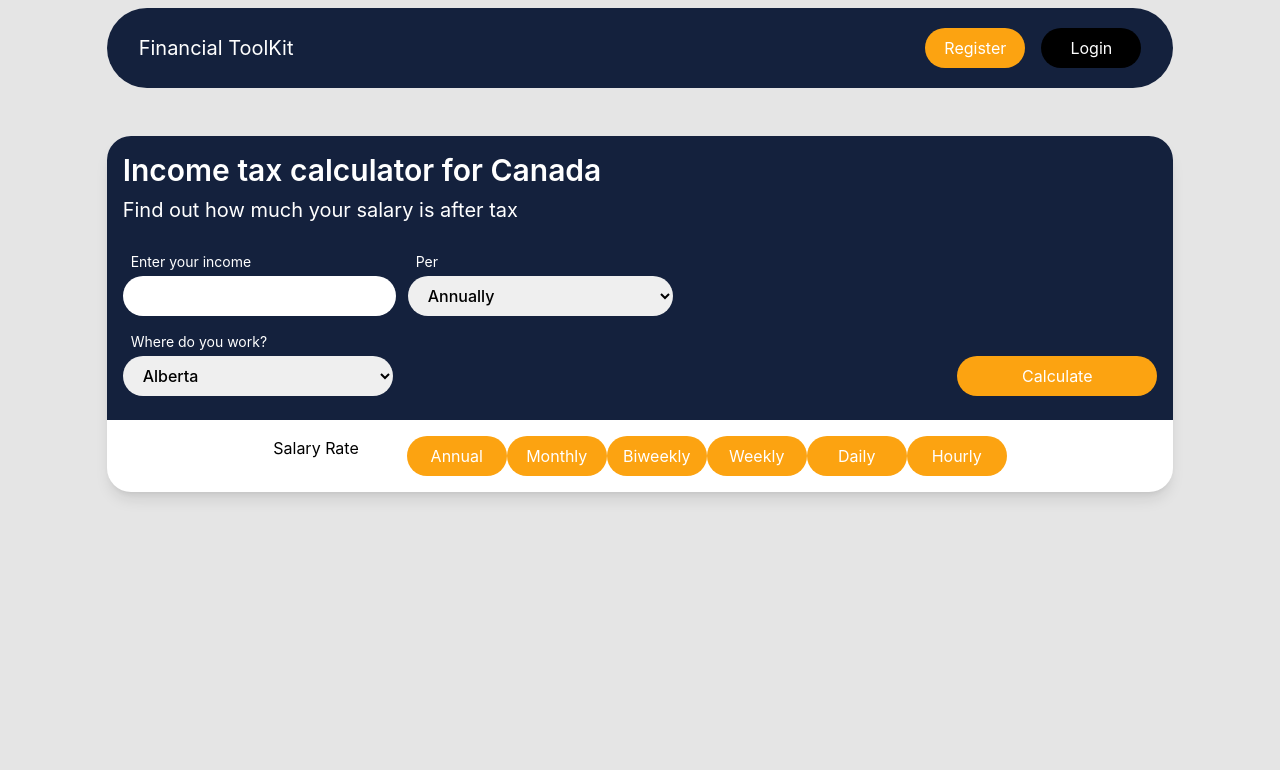
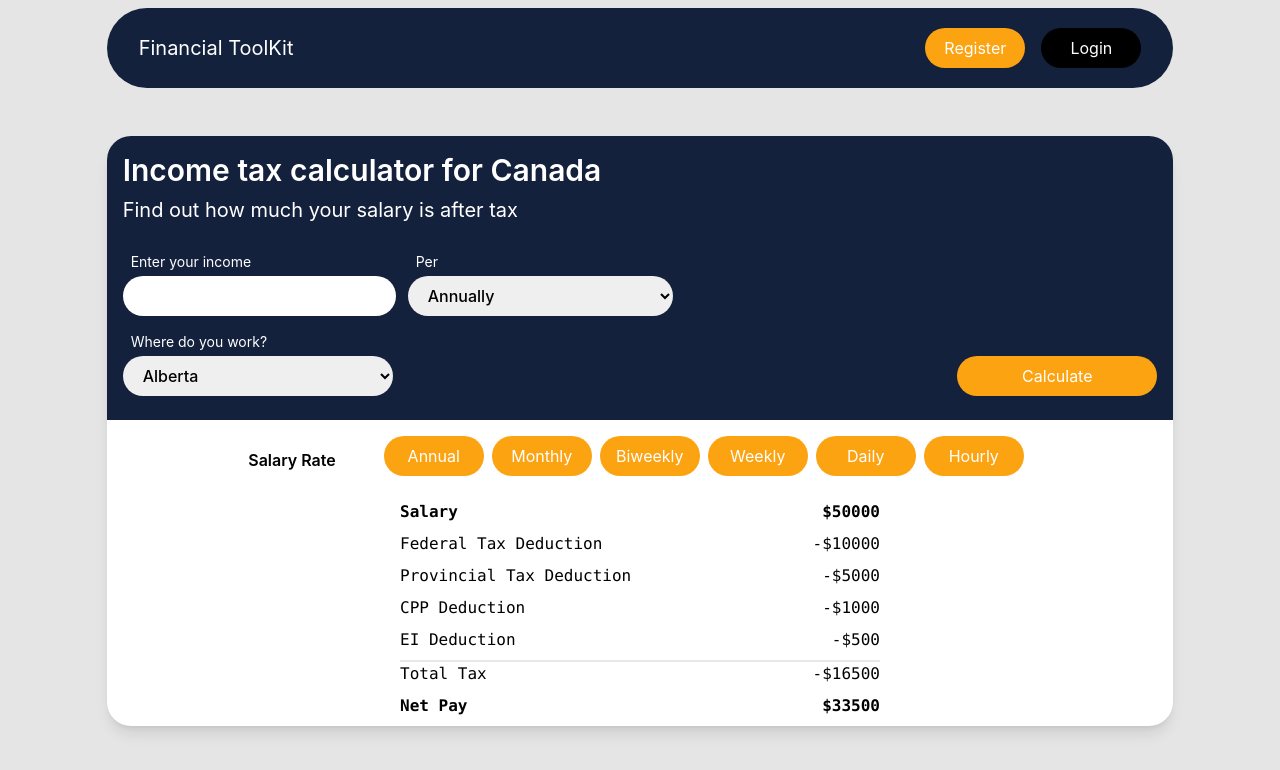
Before and after one commit to touseefyounas/financialToolkit, a React (Create React App) app in the folder frontend-react/: page /income-tax in a window 1280 px wide. Shown: the top 770 px of the page. Built offline with nearby package versions, Linux system fonts and the light colour scheme.

Commit message:
income-tax layout

```diff
--- a/frontend-react/package.json
+++ b/frontend-react/package.json
@@ -12,6 +12,7 @@
     "@types/react-dom": "^18.3.1",
     "react": "^18.3.1",
     "react-dom": "^18.3.1",
+    "react-icons": "^5.3.0",
     "react-router-dom": "^6.27.0",
     "react-scripts": "5.0.1",
     "typescript": "^4.9.5",
--- /dev/null
+++ b/frontend-react/src/IncomeDisplay.tsx
@@ -0,0 +1,43 @@
+
+
+
+const IncomeDisplay = () => {
+    return (
+        <>
+        <div className="font-mono text-primary border-b-2">
+            <div className="flex justify-between mb-2 font-semibold">
+                <p>Salary</p>
+                <p>$50000</p>
+            </div>
+            <div className="flex justify-between mb-2">
+                <p>Federal Tax Deduction</p>
+                <p>-$10000</p>
+            </div>
+            <div className="flex justify-between mb-2">
+                <p>Provincial Tax Deduction</p>
+                <p>-$5000</p>
+            </div>
+            <div className="flex justify-between mb-2">
+                <p>CPP Deduction</p>
+                <p>-$1000</p>
+            </div>
+            <div className="flex justify-between mb-2">
+                <p>EI Deduction</p>
+                <p>-$500</p>
+            </div>
+        </div>
+        <div className="font-mono text-primary">
+            <div className="flex justify-between mb-2">
+                <p>Total Tax</p>
+                <p>-$16500</p>
+            </div>
+            <div className="flex justify-between mb-2  font-semibold">
+                <p>Net Pay</p>
+                <p>$33500</p>
+            </div>
+        </div>
+        </>
+    )
+}
+
+export default IncomeDisplay;
--- a/frontend-react/src/IncomeTax.tsx
+++ b/frontend-react/src/IncomeTax.tsx
@@ -1,4 +1,4 @@
-
+import IncomeDisplay from "./IncomeDisplay";
 
 
 const IncomeTax = () => {
@@ -60,15 +60,20 @@ const IncomeTax = () => {
                 </form>
             </div>
             </div>
-            <div className="flex justify-center p-4 w-full gap-2 md:gap-12">
-                <h5 className="text-primary">Salary Rate</h5>
-                <div>
-                    <button className="text-text bg-accent px-4 py-2 min-w-[100px] rounded-full h-10 hover:font-bold hover:bg-primary">Annual</button>
-                    <button className="text-text bg-accent px-4 py-2 min-w-[100px] rounded-full h-10 hover:font-bold hover:bg-primary">Monthly</button>
-                    <button className="text-text bg-accent px-4 py-2 min-w-[100px] rounded-full h-10 hover:font-bold hover:bg-primary">Biweekly</button>
-                    <button className="text-text bg-accent px-4 py-2 min-w-[100px] rounded-full h-10 hover:font-bold hover:bg-primary">Weekly</button>
-                    <button className="text-text bg-accent px-4 py-2 min-w-[100px] rounded-full h-10 hover:font-bold hover:bg-primary">Daily</button>
-                    <button className="text-text bg-accent px-4 py-2 min-w-[100px] rounded-full h-10 hover:font-bold hover:bg-primary">Hourly</button>
+            <div className="flex flex-col w-full justify-center items-center">
+                <div className="flex items-center justify-center p-4 w-full gap-2 md:gap-12">
+                    <h5 className="text-primary font-semibold">Salary Rate</h5>
+                    <div>
+                        <button className="text-text bg-accent px-4 py-2 min-w-[100px] rounded-full h-10 hover:font-bold hover:bg-primary mr-2 mb-2">Annual</button>
+                        <button className="text-text bg-accent px-4 py-2 min-w-[100px] rounded-full h-10 hover:font-bold hover:bg-primary mr-2 mb-2">Monthly</button>
+                        <button className="text-text bg-accent px-4 py-2 min-w-[100px] rounded-full h-10 hover:font-bold hover:bg-primary mr-2 mb-2">Biweekly</button>
+                        <button className="text-text bg-accent px-4 py-2 min-w-[100px] rounded-full h-10 hover:font-bold hover:bg-primary mr-2 mb-2">Weekly</button>
+                        <button className="text-text bg-accent px-4 py-2 min-w-[100px] rounded-full h-10 hover:font-bold hover:bg-primary mr-2 mb-2">Daily</button>
+                        <button className="text-text bg-accent px-4 py-2 min-w-[100px] rounded-full h-10 hover:font-bold hover:bg-primary mr-2 mb-2">Hourly</button>
+                    </div>
+                </div>
+                <div className="max-w-[640px] w-full px-10 lg:px-20">
+                    <IncomeDisplay/>
                 </div>
             </div>
         </div>
--- /dev/null
+++ b/frontend-react/src/ProtectedRoute.tsx
@@ -0,0 +1,39 @@
+
+import { ReactElement, useEffect, useState } from "react";
+import { Navigate } from "react-router-dom";
+
+interface ProtectedRouteProps {
+    children: ReactElement;
+  }
+
+const ProtectedRoute: React.FC<ProtectedRouteProps> = ({children}): JSX.Element | null => {
+  const [isAuthenticated, setIsAuthenticated] = useState<boolean | null>(null);
+
+  useEffect(() => {
+    const checkAuth = async () => {
+      try {
+        const response = await fetch("/auth/check", {
+          credentials: "include",
+        });
+        if (response.ok) {
+          setIsAuthenticated(true);
+        } else {
+          setIsAuthenticated(false);
+        }
+      } catch (error) {
+        setIsAuthenticated(false);
+      }
+    };
+
+    checkAuth();
+  }, []);
+
+  if (isAuthenticated === null) {
+    return <div>Loading...</div>;
+  }
+
+
+  return isAuthenticated ? children : <Navigate to="/login" />;
+};
+
+export default ProtectedRoute;
```
Also changed, not shown: 1 other file (tests, documents, lock files or other folders).
